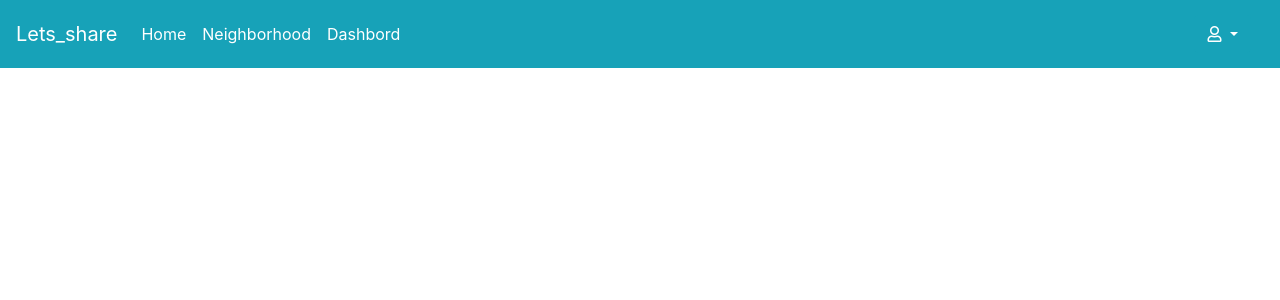
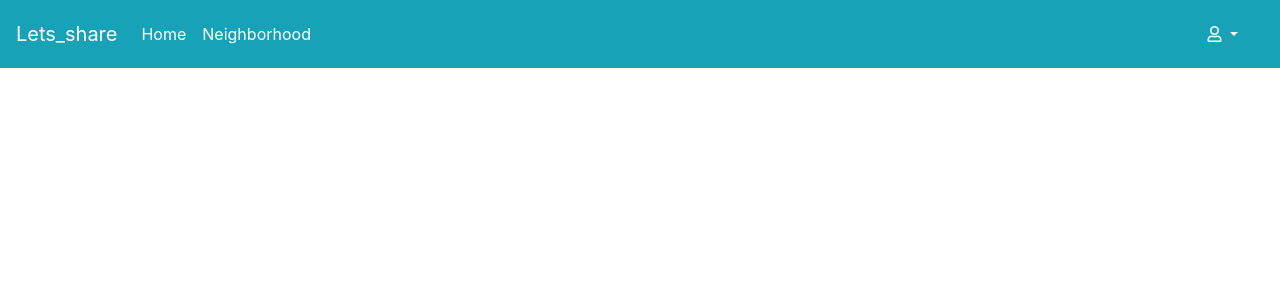
Before and after one commit to Edwike12/Neighborhood_Watch, a Django app: page / in a window 1280 px wide. Shown: the top 300 px of the page. Run offline with Django 3.2, Linux system fonts and the light colour scheme; the visitor is signed in with stand-in values (Sample User, id 1); some libraries are stand-ins or nearby versions.

Commit message:
edit dashboard

```diff
--- a/hoodapp/templates/navbar.html
+++ b/hoodapp/templates/navbar.html
@@ -26,15 +26,6 @@
                 </a>
 
             </li>
-
-            <li class="nav-item ">
-                <a class="nav-link " href="#" id="navbarDropdown" role="button" data-toggle="dropdown"
-                    aria-haspopup="true" aria-expanded="false" style=" color: white;">
-                    Dashbord
-                </a>
-
-            </li>
-
 
         </ul>
         {% if user.is_authenticated %}
```
